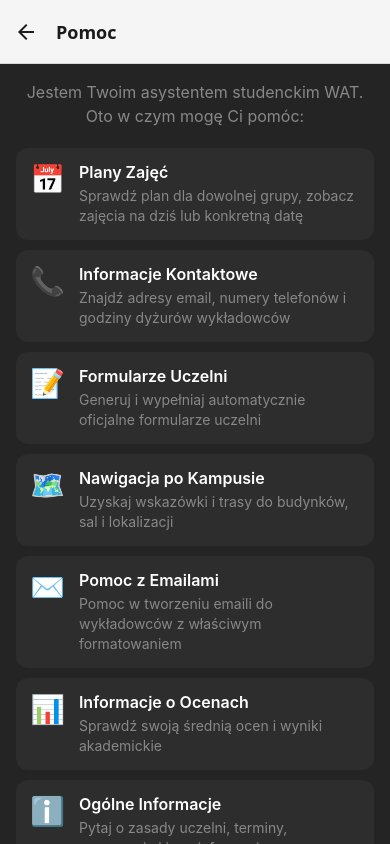
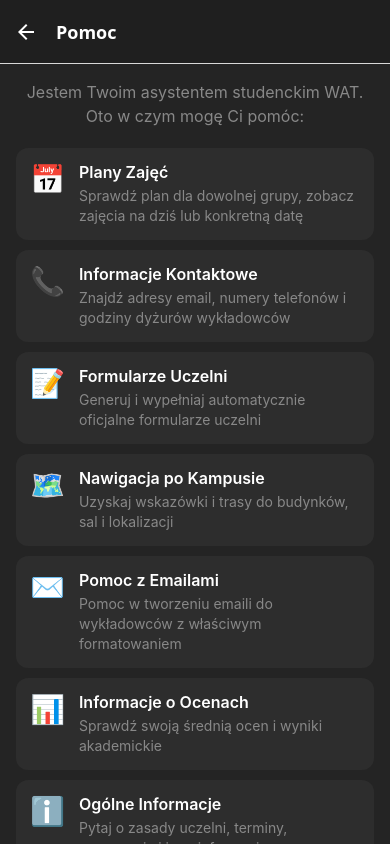
Before and after one commit to Nealz1/chwat-mobile-app, a React Native app: screen /Help in a window 390 px wide. Built offline with nearby package versions, Linux system fonts and the light colour scheme.

Commit message:
Fix: Correct header colors - dark in dark mode, light gray in light mode

```diff
--- a/src/navigation/AppNavigator.tsx
+++ b/src/navigation/AppNavigator.tsx
@@ -23,9 +23,9 @@ const Stack = createNativeStackNavigator<RootStackParamList>();
 export function AppNavigator() {
     const { isDark, colors } = useTheme();
 
-    // Light gray header for dark mode, dark header for light mode
-    const headerBgColor = isDark ? '#f5f5f5' : '#1f1f1f';
-    const headerTextColor = isDark ? '#1a1a1a' : '#ffffff';
+    // Dark header for dark mode, light gray header for light mode
+    const headerBgColor = isDark ? '#1f1f1f' : '#f5f5f5';
+    const headerTextColor = isDark ? '#ffffff' : '#1a1a1a';
 
     return (
         <NavigationContainer>
```
